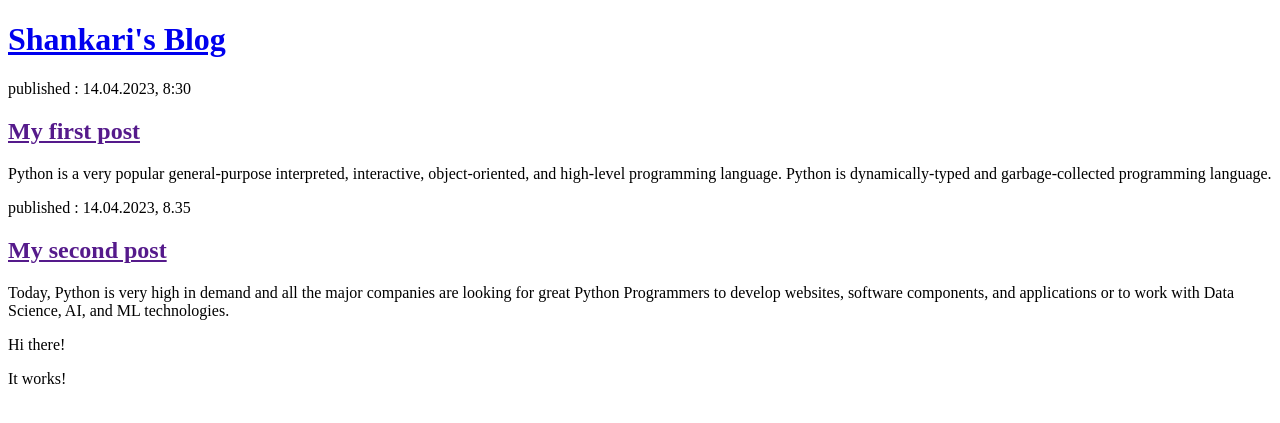
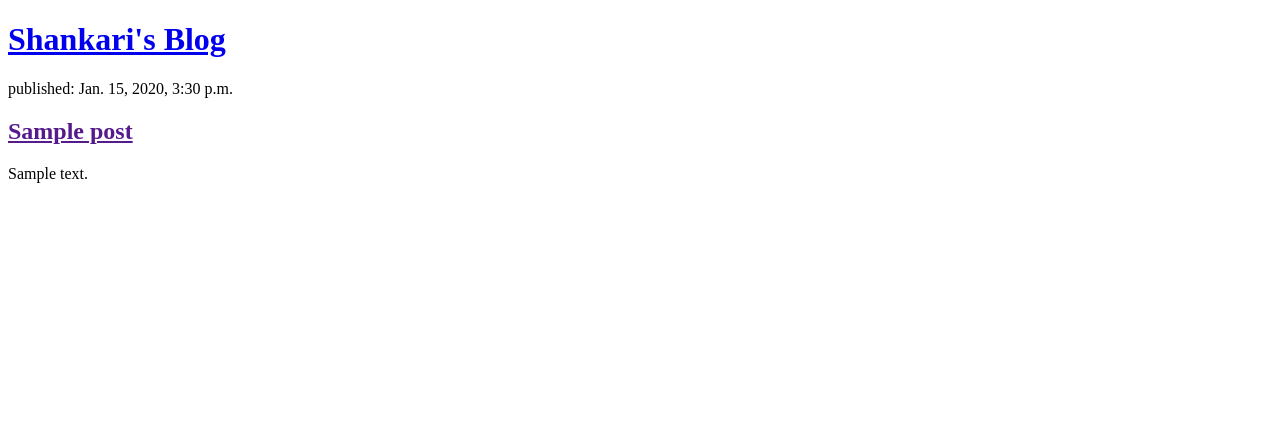
Before and after one commit to shankari309/my-first-blog, a Django app: page / in a window 1280 px wide. Shown: the top 423 px of the page. Run offline with Django 4.2, Linux system fonts and the light colour scheme; tables that the repository leaves empty hold one stand-in row (values such as "Sample post").

Commit message:
Modified templates to display posts from database.

```diff
--- a/blog/templates/blog/post_list.html
+++ b/blog/templates/blog/post_list.html
@@ -9,21 +9,12 @@
         <header>
             <h1><a href ="/">Shankari's Blog</a></h1>
         </header>
-        <article>
-            <time>published : 14.04.2023, 8:30</time>
-            <h2><a href ="">My first post</a></h2>
-            <p>Python is a very popular general-purpose interpreted, interactive, object-oriented, and high-level programming language. Python is dynamically-typed and garbage-collected programming language. </p>
-        </article>
-        <article>
-            <time>published : 14.04.2023, 8.35</time>
-            <h2><a href="">My second post</a></h2>
-            <p>Today, Python is very high in demand and all the major companies are looking for great Python Programmers to develop websites, software components, and applications or to work with Data Science, AI, and ML technologies.</p>
-        </article>
-        <p>
-            Hi there!
-        </p>
-        <p>
-            It works!
-        </p>
+        {% for post in posts %}
+    <article>
+        <time>published: {{ post.published_date }}</time>
+        <h2><a href="">{{ post.title }}</a></h2>
+        <p>{{ post.text|linebreaksbr }}</p>
+    </article>
+{% endfor %}
     </body>
 </html>
--- a/blog/views.py
+++ b/blog/views.py
@@ -1,5 +1,8 @@
 from django.shortcuts import render
+from django.utils import timezone
+from .models import Post
 
 # Create your views here.
 def post_list(request):
-    return render(request,'blog/post_list.html',{})
+    posts=Post.objects.filter(published_date__lte=timezone.now()).order_by('published_date')
+    return render(request,'blog/post_list.html',{'posts':posts})
```
